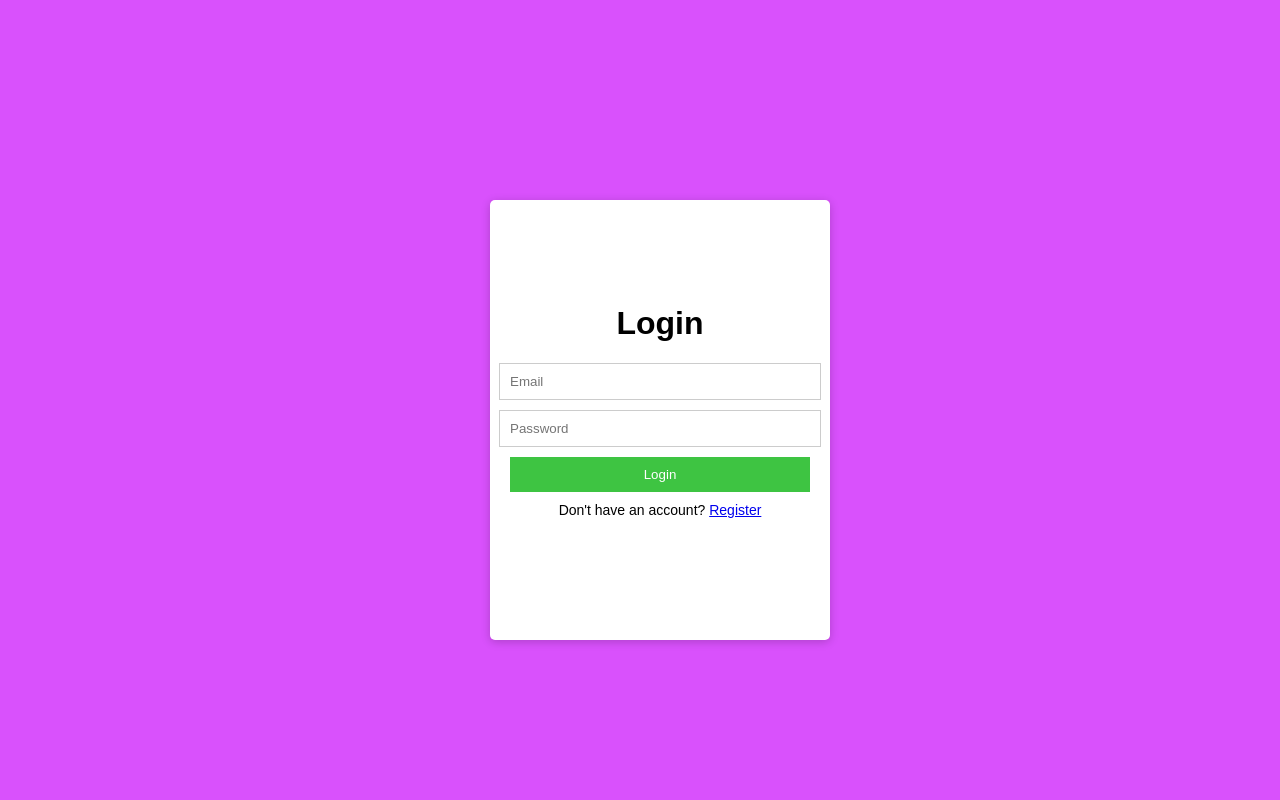
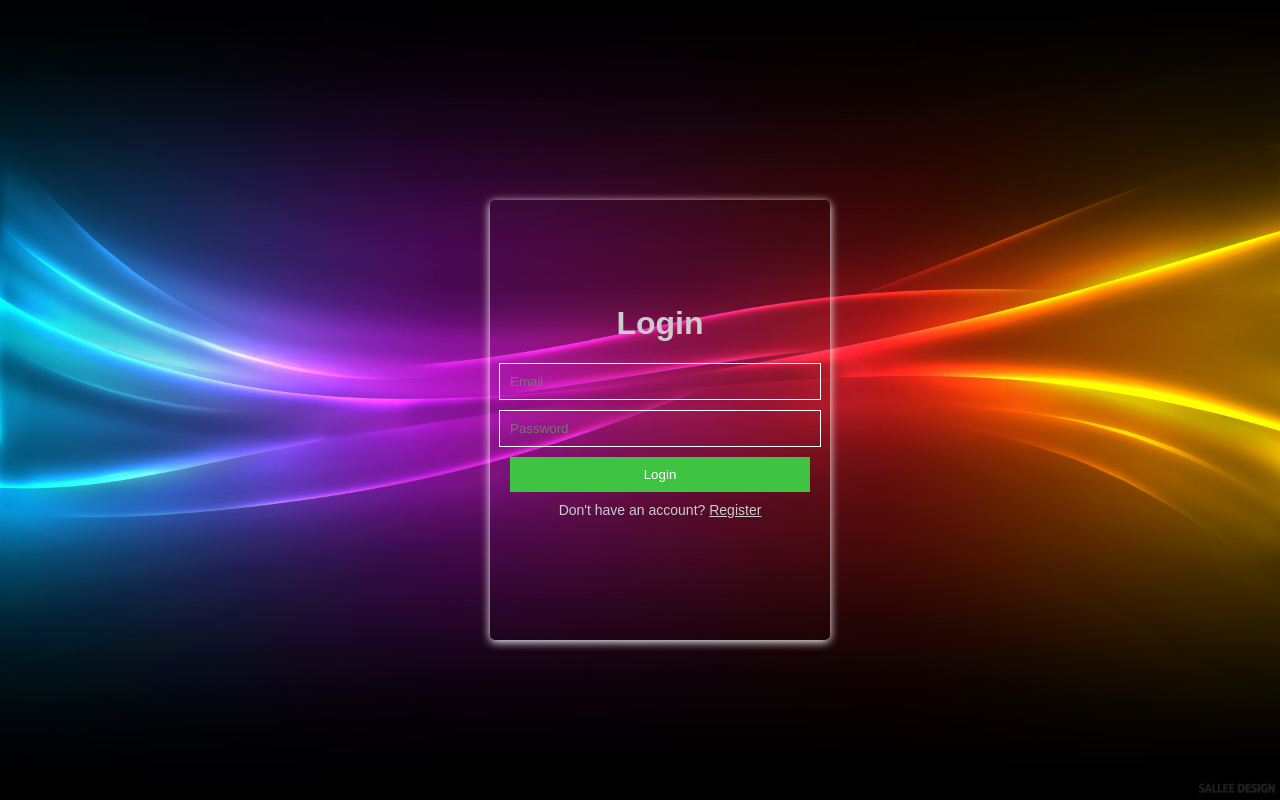
Before and after one commit to sahilsingh0532/stu-teach-appointment-system, a website: page login.html in a window 1280 px wide. Drawn offline with Linux system fonts and the light colour scheme.

Commit message:
login setup

```diff
--- a/login.html
+++ b/login.html
@@ -13,19 +13,19 @@
     <div id="container">
         <div id="inner-container">
             <div id="register" class="form">
-                <h2>Register</h2>
+                <h1 style="color: #ccc;">Register</h1>
                 <input type="email" id="register-email" placeholder="Email" required>
                 <input type="password" id="register-password" placeholder="Password" required>
                 <button id="register-button">Register</button>
-                <p>Already have an account? <a href="#" id="show-login">Login</a></p>
+                <p style="color: #ccc;">Already have an account? <a href="#" id="show-login" style="color: #ccc;">Login</a></p>
                 <p id="register-message"></p>
             </div>
             <div id="login" class="form">
-                <h1>Login</h1>
+                <h1 style="color: #ccc;">Login</h1>
                 <input type="email" id="login-email" placeholder="Email" required>
                 <input type="password" id="login-password" placeholder="Password" required>
                 <button id="login-button">Login</button>
-                <p>Don't have an account? <a href="#" id="show-register">Register</a></p>
+                <p style="color: #ccc;">Don't have an account? <a href="#" id="show-register" style="color: #ccc;">Register</a></p>
                 <p id="login-message"></p>
             </div>
         </div>
@@ -37,14 +37,7 @@
         import { getAuth, createUserWithEmailAndPassword, signInWithEmailAndPassword } from "https://www.gstatic.com/firebasejs/9.1.3/firebase-auth.js";
 
         const firebaseConfig = {
-            apiKey: "AIzaSyB-PplpArekUbyq1v1W0aGxbCglQHgquMc",
-            authDomain: "stud-teacher-book-app.firebaseapp.com",
-            databaseURL: "https://stud-teacher-book-app-default-rtdb.firebaseio.com",
-            projectId: "stud-teacher-book-app",
-            storageBucket: "stud-teacher-book-app.appspot.com",
-            messagingSenderId: "579237329410",
-            appId: "1:579237329410:web:ca38b5cc9c4b5c9c8cc51b",
-            measurementId: "G-CRHFHNX58S"
+            //your firebase api
         };
 
         const app = initializeApp(firebaseConfig);
--- a/style.css
+++ b/style.css
@@ -5,7 +5,10 @@ body, html {
     align-items: center;
     font-family: Arial, sans-serif;
     margin: 0;
-    background-color: #d951fc;
+    background-image: url('back.jpeg');
+    background-repeat: no-repeat;
+    background-attachment: fixed;
+    background-size: cover;
 }
 
 #container {
@@ -23,6 +26,7 @@ body, html {
     position: relative;
 }
 
+
 .form {
     position: absolute;
     width: 100%;
@@ -32,10 +36,10 @@ body, html {
     flex-direction: column;
     justify-content: center;
     align-items: center;
-    background-color: white;
+    background-color: rgba(255, 255, 255, 0);
     padding: 20px;
     border-radius: 5px;
-    box-shadow: 0 2px 10px rgba(0, 0, 0, 0.2);
+    box-shadow: 0 2px 10px rgb(255, 255, 255);
 }
 
 #register {
@@ -46,7 +50,10 @@ body, html {
     margin-bottom: 10px;
     padding: 10px;
     width: 100%;
-    border: 1px solid #ccc;
+    color: white;
+    background-color: rgba(255, 255, 255, 0);
+    border: 1px solid #ffffff;
+
 }
 
 .form button {
```
Also changed, not shown: back.jpeg (added).
